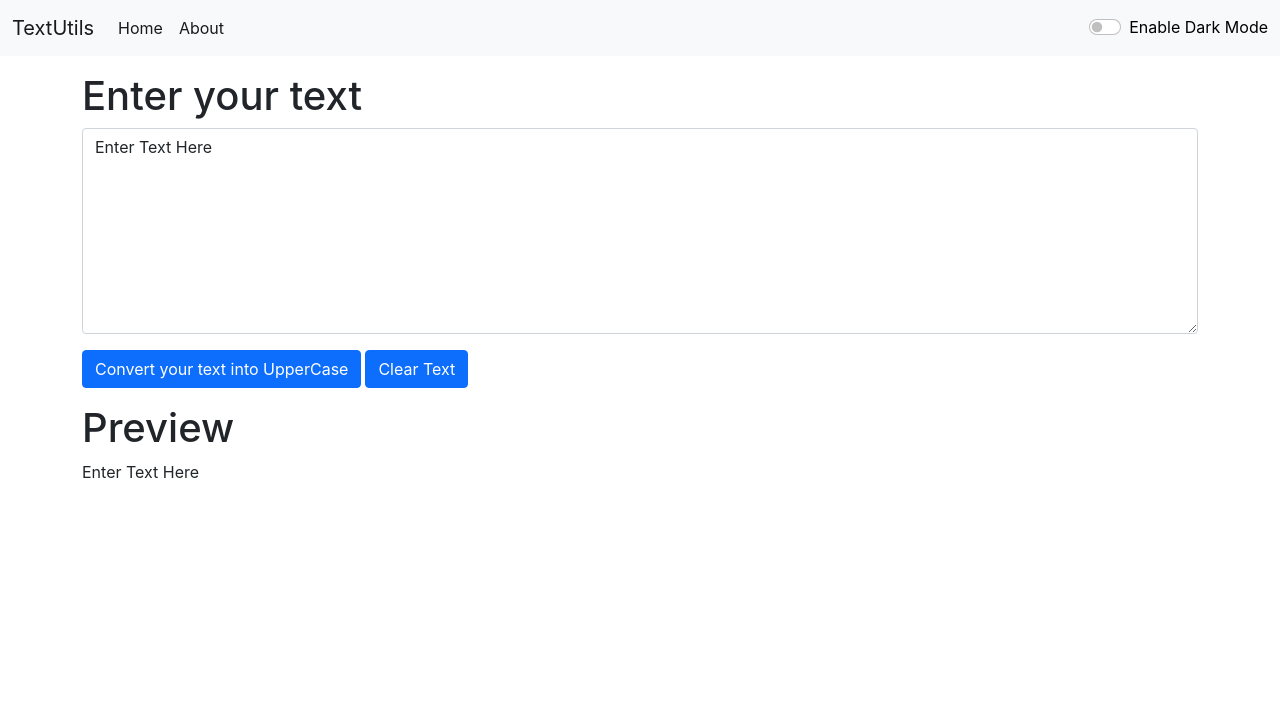
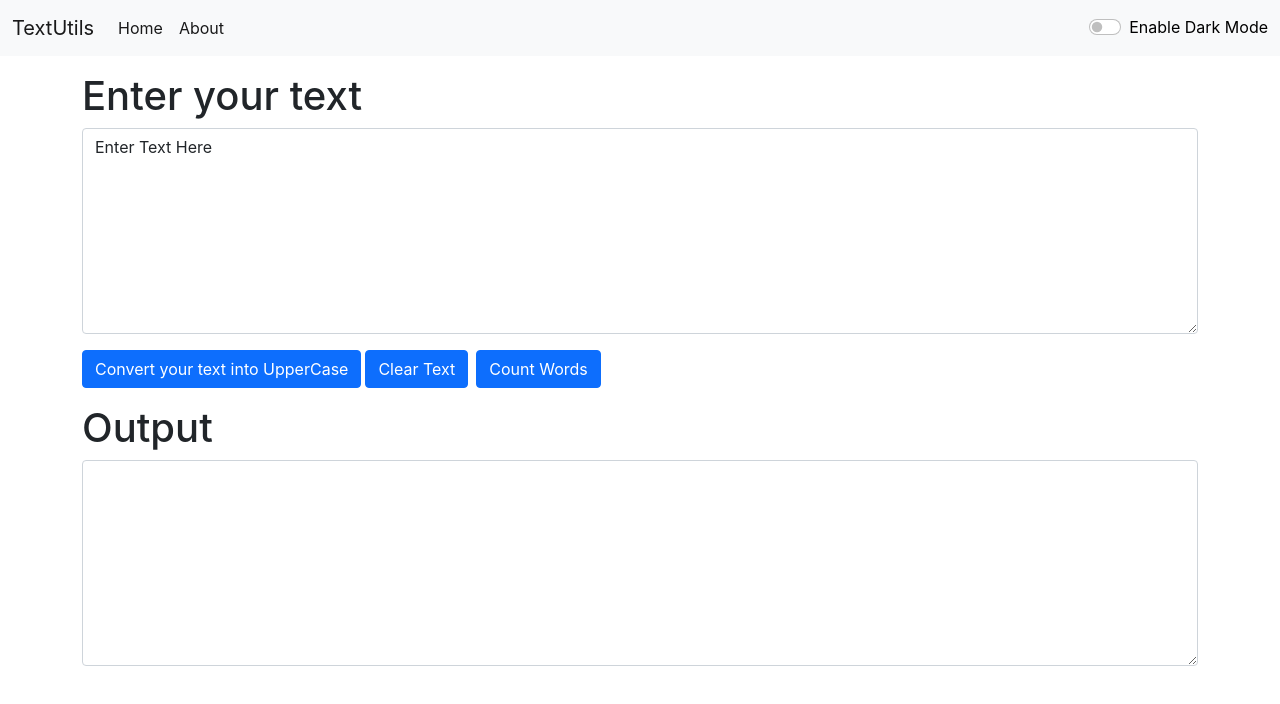
Before and after one commit to rohit-56/Text-Analyzer, a React (Create React App) app: page / in a window 1280 px wide. Shown: the top 704 px of the page. Built offline with nearby package versions, Linux system fonts and the light colour scheme.

Commit message:
added output textarea and count words button

```diff
--- a/src/Components/TextForm.js
+++ b/src/Components/TextForm.js
@@ -14,8 +14,11 @@ export default function TextForm(props) {
     setText("");
   }
 
-
+  const countWords=()=>{
+    setOutputText(`${text.split(" ").length}`);
+  }
   const [text, setText] = useState('Enter Text Here');
+  const [outputText,setOutputText]=useState("");
 
 
   return (
@@ -28,10 +31,13 @@ export default function TextForm(props) {
        </div>
         <button className="btn btn-primary" onClick={handleOnClick}>Convert your text into UpperCase</button>
         <button className="btn btn-primary mx-1" onClick={clearAll}>Clear Text</button>
+        <button className="btn btn-primary mx-1" onClick={countWords}>Count Words</button>
     </div>
     <div className='container'>
-      <h1>Preview</h1>
-      <p>{text}</p>
+      <h1>Output</h1>
+      <div className="mb-3">
+          <textarea className="form-control"  value={outputText} onChange={handleOnChange} id="myBox" rows="8"></textarea>
+      </div>
     </div>
     </>
   )
```
